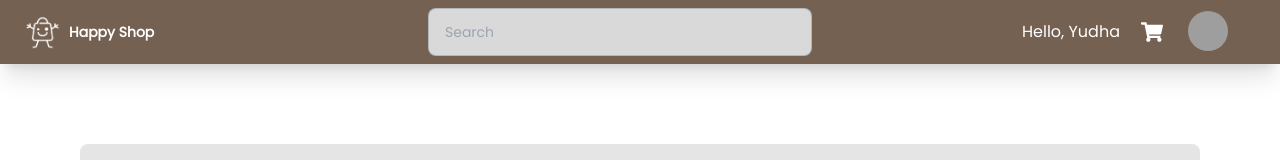
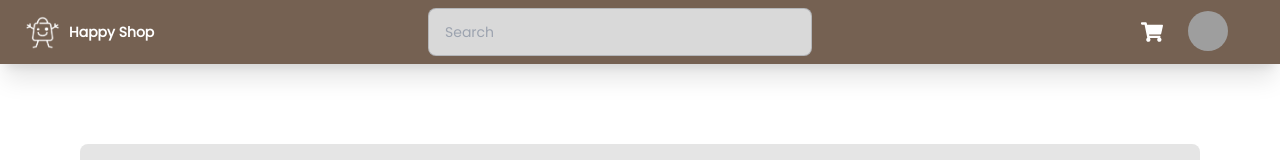
Before and after one commit to four-squad/ecommerce-FE, a React (Vite) app: page /sale in a window 1280 px wide. Shown: the top 160 px of the page. Built offline with nearby package versions, Linux system fonts and the light colour scheme; grey boxes are pictures that could not be loaded.

Commit message:
restyle: restyle navbar show user name with ternary cookie

```diff
--- a/src/components/Navbar.tsx
+++ b/src/components/Navbar.tsx
@@ -30,6 +30,8 @@ const Navbar = () => {
                     timer: 1500,
                 });
                 removeCookie("token");
+                removeCookie("avatar");
+                removeCookie("name");
                 navigate("/");
                 navigate(0);
             }
@@ -52,7 +54,17 @@ const Navbar = () => {
             </div>
             <div className="navbar-end mr-10">
                 <div className='flex justify-between'>
-                    <p className='text-white'>Hello, Yudha</p>
+                    {
+                        cookie.name ? (
+                            <>
+                                <div onClick={() => logOutHandler()}>
+                                    <p className='text-white font-semibold'>Hi, {cookie.name}</p>
+                                </div>
+                            </>
+                        ) : (
+                            null
+                        )
+                    }
                 </div>
                 <div className='flex justify-between mx-2'>
                     <label tabIndex={0} className="btn btn-ghost btn-circle">
```
